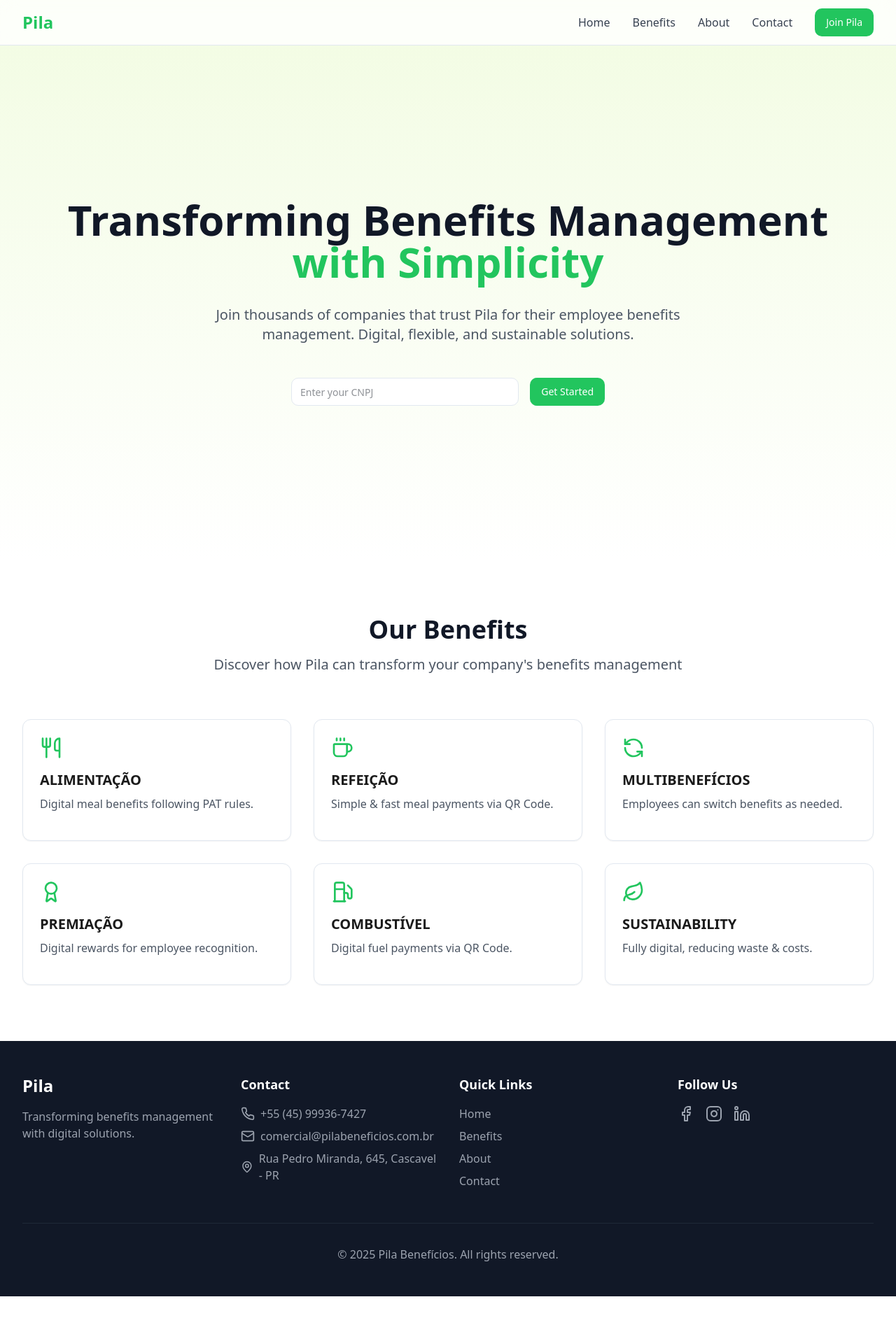
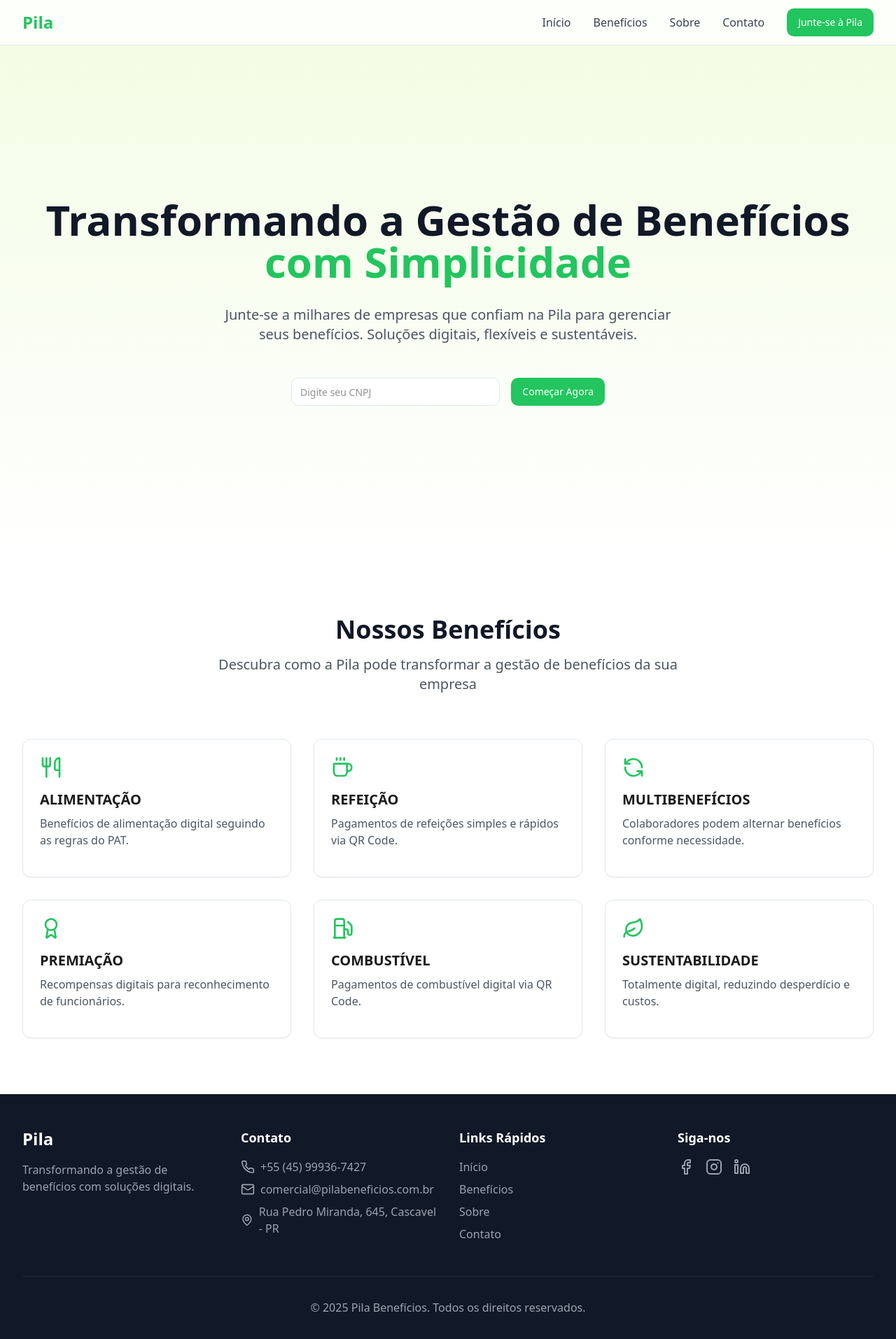
Before and after one commit to Rafazeon/modern-pila-experience, a React (Vite) app: page / in a window 1280 px wide. Shown: the top 1914 px of the page at 70% size. Before the commit the page ends 1853 px from the top, so only its background shows below. Built offline with nearby package versions, Linux system fonts and the light colour scheme.

Commit message:
Translate texts to Portuguese (Brazil)
Translated all text content in the application to Brazilian Portuguese for better localization and accessibility for users.
[skip gpt_engineer]

```diff
--- a/src/components/Benefits.tsx
+++ b/src/components/Benefits.tsx
@@ -4,39 +4,39 @@ import BenefitCard from "./BenefitCard";
 const benefitsData = [
   {
     title: "ALIMENTAÇÃO",
-    description: "Digital meal benefits following PAT rules.",
+    description: "Benefícios de alimentação digital seguindo as regras do PAT.",
     icon: Utensils,
-    fullDescription: "First 100% digital and flexible meal benefit in Brazil. Compliant with PAT regulations, ensuring a sustainable and innovative solution for companies.",
+    fullDescription: "Primeiro benefício de alimentação 100% digital e flexível do Brasil. Em conformidade com as regulamentações do PAT, garantindo uma solução sustentável e inovadora para empresas.",
   },
   {
     title: "REFEIÇÃO",
-    description: "Simple & fast meal payments via QR Code.",
+    description: "Pagamentos de refeições simples e rápidos via QR Code.",
     icon: Coffee,
-    fullDescription: "No more physical cards! Employees can pay for meals quickly and securely using a QR Code, ensuring total freedom in choosing where to eat.",
+    fullDescription: "Chega de cartões físicos! Os colaboradores podem pagar suas refeições de forma rápida e segura usando QR Code, garantindo total liberdade na escolha do local.",
   },
   {
     title: "MULTIBENEFÍCIOS",
-    description: "Employees can switch benefits as needed.",
+    description: "Colaboradores podem alternar benefícios conforme necessidade.",
     icon: RefreshCcw,
-    fullDescription: "The flexibility to manage benefits as they choose. Employees can transfer balances between different categories, optimizing their experience.",
+    fullDescription: "A flexibilidade de gerenciar benefícios como preferirem. Colaboradores podem transferir saldos entre diferentes categorias, otimizando sua experiência.",
   },
   {
     title: "PREMIAÇÃO",
-    description: "Digital rewards for employee recognition.",
+    description: "Recompensas digitais para reconhecimento de funcionários.",
     icon: Award,
-    fullDescription: "Reward employees for achievements with instant digital credits, enhancing motivation, productivity, and creating a culture of continuous appreciation.",
+    fullDescription: "Recompense colaboradores por conquistas com créditos digitais instantâneos, aumentando a motivação, produtividade e criando uma cultura de reconhecimento contínuo.",
   },
   {
     title: "COMBUSTÍVEL",
-    description: "Digital fuel payments via QR Code.",
+    description: "Pagamentos de combustível digital via QR Code.",
     icon: Fuel,
-    fullDescription: "The 100% digital fuel benefit, replacing physical cards with secure QR Code transactions at partner gas stations. Improves control & transparency for businesses.",
+    fullDescription: "O benefício combustível 100% digital, substituindo cartões físicos por transações seguras via QR Code em postos parceiros. Melhora o controle e transparência para empresas.",
   },
   {
-    title: "SUSTAINABILITY",
-    description: "Fully digital, reducing waste & costs.",
+    title: "SUSTENTABILIDADE",
+    description: "Totalmente digital, reduzindo desperdício e custos.",
     icon: Leaf,
-    fullDescription: "Eliminates the need for plastic cards & payment machines, cutting 15,000+ tons of plastic waste annually. Aligns with ESG and sustainable business practices.",
+    fullDescription: "Elimina a necessidade de cartões plásticos e máquinas de pagamento, reduzindo mais de 15.000 toneladas de resíduos plásticos anualmente. Alinha-se com práticas ESG e negócios sustentáveis.",
   },
 ];
 
@@ -46,10 +46,10 @@ const Benefits = () => {
       <div className="max-w-7xl mx-auto px-4 sm:px-6 lg:px-8">
         <div className="text-center mb-16">
           <h2 className="text-3xl sm:text-4xl font-bold text-gray-900 mb-4">
-            Our Benefits
+            Nossos Benefícios
           </h2>
           <p className="text-xl text-gray-600 max-w-2xl mx-auto">
-            Discover how Pila can transform your company's benefits management
+            Descubra como a Pila pode transformar a gestão de benefícios da sua empresa
           </p>
         </div>
         <div className="grid grid-cols-1 md:grid-cols-2 lg:grid-cols-3 gap-8">
--- a/src/components/Footer.tsx
+++ b/src/components/Footer.tsx
@@ -8,12 +8,12 @@ const Footer = () => {
           <div>
             <h3 className="text-2xl font-bold mb-4">Pila</h3>
             <p className="text-gray-400">
-              Transforming benefits management with digital solutions.
+              Transformando a gestão de benefícios com soluções digitais.
             </p>
           </div>
 
           <div>
-            <h4 className="text-lg font-semibold mb-4">Contact</h4>
+            <h4 className="text-lg font-semibold mb-4">Contato</h4>
             <div className="space-y-2">
               <a href="tel:+55459993674277" className="flex items-center text-gray-400 hover:text-white transition-colors">
                 <Phone size={20} className="mr-2" />
@@ -31,33 +31,33 @@ const Footer = () => {
           </div>
 
           <div>
-            <h4 className="text-lg font-semibold mb-4">Quick Links</h4>
+            <h4 className="text-lg font-semibold mb-4">Links Rápidos</h4>
             <ul className="space-y-2">
               <li>
                 <a href="#" className="text-gray-400 hover:text-white transition-colors">
-                  Home
+                  Início
                 </a>
               </li>
               <li>
                 <a href="#benefits" className="text-gray-400 hover:text-white transition-colors">
-                  Benefits
+                  Benefícios
                 </a>
               </li>
               <li>
                 <a href="#about" className="text-gray-400 hover:text-white transition-colors">
-                  About
+                  Sobre
                 </a>
               </li>
               <li>
                 <a href="#contact" className="text-gray-400 hover:text-white transition-colors">
-                  Contact
+                  Contato
                 </a>
               </li>
             </ul>
           </div>
 
           <div>
-            <h4 className="text-lg font-semibold mb-4">Follow Us</h4>
+            <h4 className="text-lg font-semibold mb-4">Siga-nos</h4>
             <div className="flex space-x-4">
               <a href="#" className="text-gray-400 hover:text-white transition-colors">
                 <Facebook size={24} />
@@ -73,7 +73,7 @@ const Footer = () => {
         </div>
 
         <div className="border-t border-gray-800 mt-12 pt-8 text-center text-gray-400">
-          <p>&copy; {new Date().getFullYear()} Pila Benefícios. All rights reserved.</p>
+          <p>&copy; {new Date().getFullYear()} Pila Benefícios. Todos os direitos reservados.</p>
         </div>
       </div>
     </footer>
--- a/src/components/Hero.tsx
+++ b/src/components/Hero.tsx
@@ -7,20 +7,20 @@ const Hero = () => {
       <div className="max-w-7xl mx-auto px-4 sm:px-6 lg:px-8">
         <div className="text-center">
           <h1 className="text-4xl sm:text-5xl md:text-6xl font-bold text-gray-900 mb-8 animate-fade-in">
-            Transforming Benefits Management
-            <span className="text-primary"> with Simplicity</span>
+            Transformando a Gestão de Benefícios
+            <span className="text-primary"> com Simplicidade</span>
           </h1>
           <p className="text-xl text-gray-600 mb-12 max-w-2xl mx-auto animate-fade-in">
-            Join thousands of companies that trust Pila for their employee benefits management. Digital, flexible, and sustainable solutions.
+            Junte-se a milhares de empresas que confiam na Pila para gerenciar seus benefícios. Soluções digitais, flexíveis e sustentáveis.
           </p>
           <div className="flex flex-col sm:flex-row gap-4 justify-center items-center max-w-md mx-auto animate-fade-in">
             <Input
               type="text"
-              placeholder="Enter your CNPJ"
+              placeholder="Digite seu CNPJ"
               className="w-full"
             />
             <Button className="w-full sm:w-auto bg-primary hover:bg-primary/90">
-              Get Started
+              Começar Agora
             </Button>
           </div>
         </div>
--- a/src/components/Navbar.tsx
+++ b/src/components/Navbar.tsx
@@ -18,19 +18,19 @@ const Navbar = () => {
           {/* Desktop Navigation */}
           <div className="hidden md:flex items-center space-x-8">
             <a href="#" className="text-gray-700 hover:text-primary transition-colors">
-              Home
+              Início
             </a>
             <a href="#benefits" className="text-gray-700 hover:text-primary transition-colors">
-              Benefits
+              Benefícios
             </a>
             <a href="#about" className="text-gray-700 hover:text-primary transition-colors">
-              About
+              Sobre
             </a>
             <a href="#contact" className="text-gray-700 hover:text-primary transition-colors">
-              Contact
+              Contato
             </a>
             <Button className="bg-primary hover:bg-primary/90">
-              Join Pila
+              Junte-se à Pila
             </Button>
           </div>
 
@@ -53,28 +53,28 @@ const Navbar = () => {
                 href="#"
                 className="block px-3 py-2 text-gray-700 hover:text-primary transition-colors"
               >
-                Home
+                Início
               </a>
               <a
                 href="#benefits"
                 className="block px-3 py-2 text-gray-700 hover:text-primary transition-colors"
               >
-                Benefits
+                Benefícios
               </a>
               <a
                 href="#about"
                 className="block px-3 py-2 text-gray-700 hover:text-primary transition-colors"
               >
-                About
+                Sobre
               </a>
               <a
                 href="#contact"
                 className="block px-3 py-2 text-gray-700 hover:text-primary transition-colors"
               >
-                Contact
+                Contato
               </a>
               <Button className="w-full bg-primary hover:bg-primary/90 mt-4">
-                Join Pila
+                Junte-se à Pila
               </Button>
             </div>
           </div>
```
